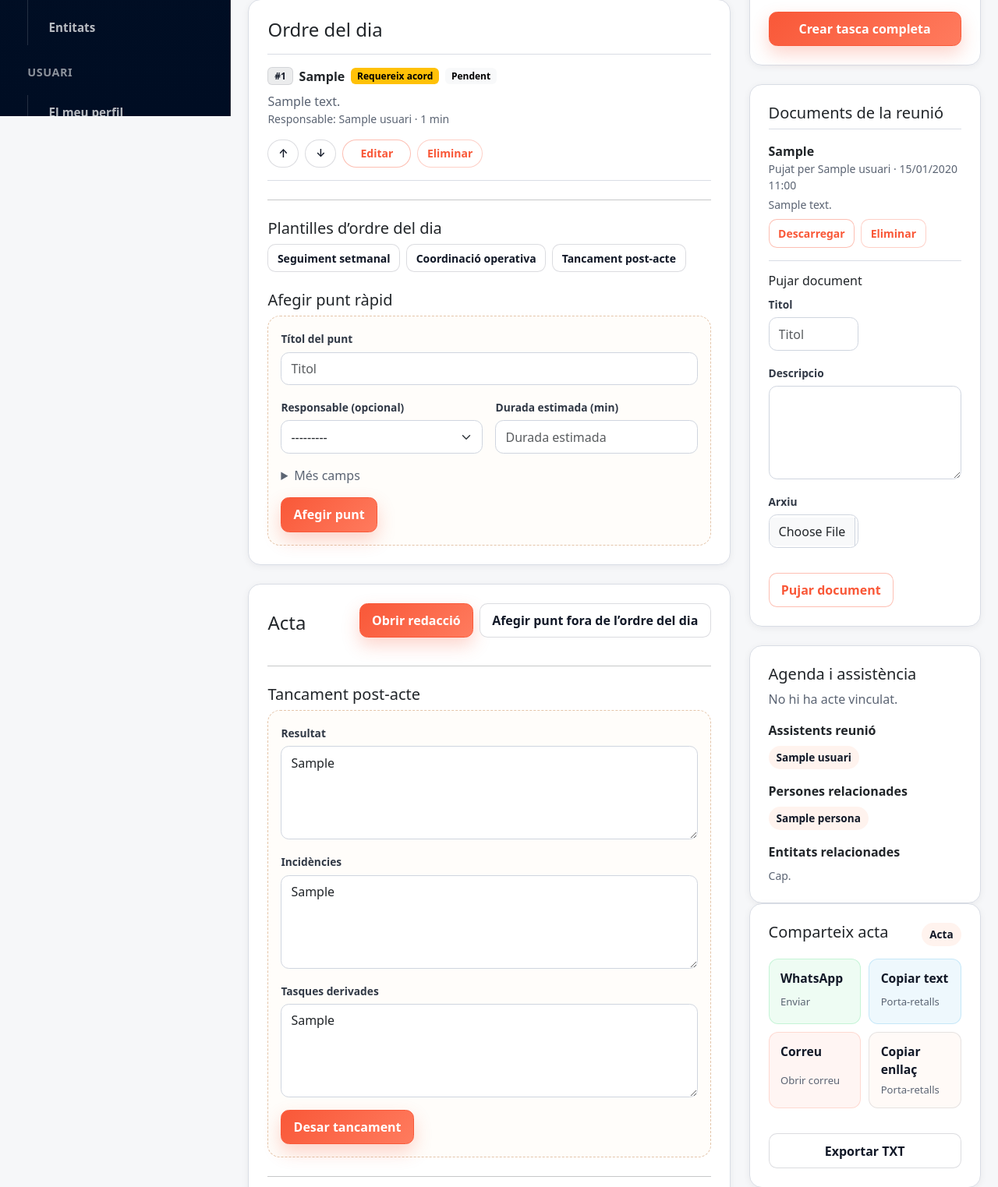
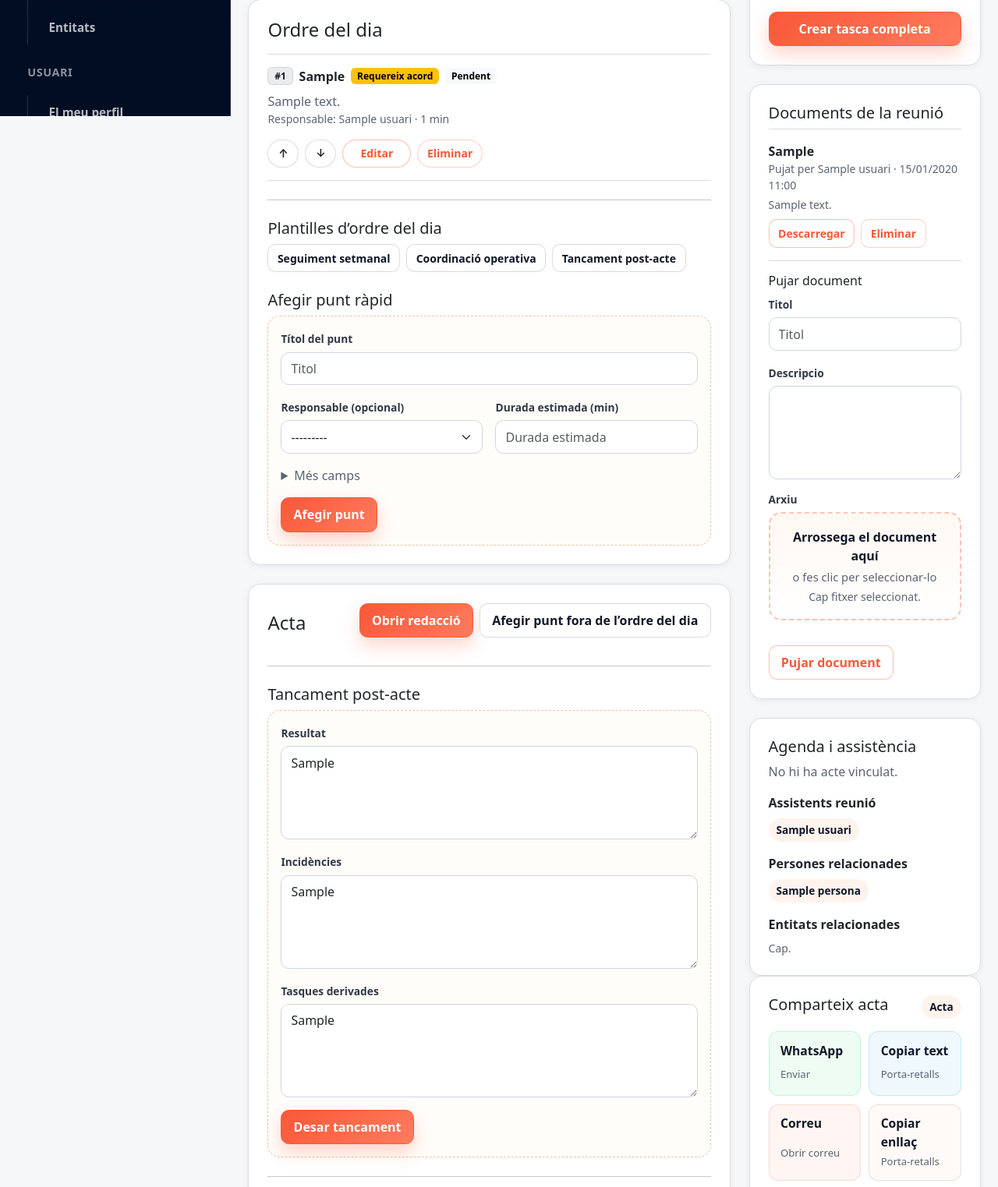
Before and after one commit to aitorivera11/crm-esquerrasantfeliu, a Django app: page /reunions/1/ in a window 1280 px wide. Shown: the part 651-2174 px from the top of the page at 78% size. Run offline with Django 5.2, Linux system fonts and the light colour scheme; a user stored in the database is signed in; data comes from the database, SQL or seed files in the repository; tables that the repository leaves empty hold one stand-in row (values such as "Sample post"); data that the repository does not hold is empty; some libraries are stand-ins or nearby versions.

Commit message:
Fix document upload validation and add drag-and-drop UI

```diff
--- a/reunions/views.py
+++ b/reunions/views.py
@@ -488,10 +488,13 @@ class ReunioQuickTaskCreateView(TascaWritePermissionMixin, ReunionsBaseMixin, Te
 class ReunioDocumentCreateView(ReunioWritePermissionMixin, ReunionsBaseMixin, TemplateView):
     def post(self, request, *args, **kwargs):
         reunio = get_object_or_404(Reunio, pk=kwargs['pk'])
-        form = DocumentAdjuntForm(request.POST, request.FILES)
+        form = DocumentAdjuntForm(
+            request.POST,
+            request.FILES,
+            instance=DocumentAdjunt(reunio=reunio, pujat_per=request.user),
+        )
         if form.is_valid():
             document = form.save(commit=False)
-            document.reunio = reunio
             document.pujat_per = request.user
             document.save()
             messages.success(request, 'Document de reunió pujat correctament.')
@@ -751,10 +754,13 @@ class TascaDetailView(ReunionsBaseMixin, DetailView):
 class TascaDocumentCreateView(TascaWritePermissionMixin, ReunionsBaseMixin, TemplateView):
     def post(self, request, *args, **kwargs):
         tasca = get_object_or_404(Tasca, pk=kwargs['pk'])
-        form = DocumentAdjuntForm(request.POST, request.FILES)
+        form = DocumentAdjuntForm(
+            request.POST,
+            request.FILES,
+            instance=DocumentAdjunt(tasca=tasca, pujat_per=request.user),
+        )
         if form.is_valid():
             document = form.save(commit=False)
-            document.tasca = tasca
             document.pujat_per = request.user
             document.save()
             messages.success(request, 'Document de tasca pujat correctament.')
--- a/static/css/app.css
+++ b/static/css/app.css
@@ -302,6 +302,36 @@ textarea.form-control { min-height: 120px; }
     border-radius: 1rem;
     padding: 1rem;
     background: #fffdfa;
+}
+.file-upload-form .form-control[type="file"] {
+    position: absolute;
+    inset: 0;
+    width: 100%;
+    height: 100%;
+    opacity: 0;
+    cursor: pointer;
+}
+.file-dropzone {
+    position: relative;
+    border: 2px dashed rgba(249, 88, 56, .35);
+    border-radius: 1rem;
+    background: linear-gradient(180deg, #fff8f3 0%, #ffffff 100%);
+    transition: border-color .2s ease, background-color .2s ease, transform .2s ease;
+}
+.file-dropzone__content {
+    min-height: 122px;
+    padding: 1.1rem 1rem;
+    display: grid;
+    gap: .25rem;
+    text-align: center;
+    align-items: center;
+}
+.file-dropzone__content strong { color: var(--deep); }
+.file-dropzone__content span { color: var(--muted); font-size: .92rem; }
+.file-dropzone.is-dragover {
+    border-color: var(--accent);
+    background: #fff2ea;
+    transform: translateY(-1px);
 }
 .meeting-item-actions .btn {
     min-width: 5.5rem;
--- a/static/js/app.js
+++ b/static/js/app.js
@@ -231,6 +231,42 @@ document.addEventListener('DOMContentLoaded', () => {
     });
   });
 
+  document.querySelectorAll('[data-file-dropzone]').forEach((dropzone) => {
+    const input = dropzone.querySelector('input[type="file"]');
+    const fileName = dropzone.querySelector('[data-file-dropzone-name]');
+    if (!input) return;
+
+    const updateFileName = () => {
+      if (!fileName) return;
+      const selected = input.files?.[0];
+      fileName.textContent = selected ? selected.name : 'Cap fitxer seleccionat.';
+    };
+
+    ['dragenter', 'dragover'].forEach((eventName) => {
+      dropzone.addEventListener(eventName, (event) => {
+        event.preventDefault();
+        dropzone.classList.add('is-dragover');
+      });
+    });
+
+    ['dragleave', 'dragend', 'drop'].forEach((eventName) => {
+      dropzone.addEventListener(eventName, () => {
+        dropzone.classList.remove('is-dragover');
+      });
+    });
+
+    dropzone.addEventListener('drop', (event) => {
+      event.preventDefault();
+      const files = event.dataTransfer?.files;
+      if (!files || files.length === 0) return;
+      input.files = files;
+      input.dispatchEvent(new Event('change', { bubbles: true }));
+    });
+
+    input.addEventListener('change', updateFileName);
+    updateFileName();
+  });
+
   const getCsrfToken = () => {
     const value = `; ${document.cookie}`;
     const parts = value.split('; csrftoken=');
--- a/templates/reunions/reunio_detail.html
+++ b/templates/reunions/reunio_detail.html
@@ -189,9 +189,33 @@
                 {% endfor %}
             </div>
             <h4 class="h6">Pujar document</h4>
-            <form method="post" action="{% url 'reunions:reunio_document_create' reunio.pk %}" enctype="multipart/form-data">
+            <form method="post" action="{% url 'reunions:reunio_document_create' reunio.pk %}" enctype="multipart/form-data" class="file-upload-form">
                 {% csrf_token %}
-                {% include 'components/form_fields.html' with form=document_form %}
+                <div class="mb-3">
+                    <label class="form-label" for="{{ document_form.titol.id_for_label }}">{{ document_form.titol.label }}</label>
+                    {{ document_form.titol }}
+                    {% for error in document_form.titol.errors %}<div class="invalid-feedback d-block">{{ error }}</div>{% endfor %}
+                </div>
+                <div class="mb-3">
+                    <label class="form-label" for="{{ document_form.descripcio.id_for_label }}">{{ document_form.descripcio.label }}</label>
+                    {{ document_form.descripcio }}
+                    {% for error in document_form.descripcio.errors %}<div class="invalid-feedback d-block">{{ error }}</div>{% endfor %}
+                </div>
+                <div class="mb-3">
+                    <label class="form-label d-block">{{ document_form.arxiu.label }}</label>
+                    <div class="file-dropzone" data-file-dropzone>
+                        {{ document_form.arxiu }}
+                        <div class="file-dropzone__content">
+                            <strong>Arrossega el document aquí</strong>
+                            <span>o fes clic per seleccionar-lo</span>
+                            <small class="text-muted" data-file-dropzone-name>Cap fitxer seleccionat.</small>
+                        </div>
+                    </div>
+                    {% for error in document_form.arxiu.errors %}<div class="invalid-feedback d-block">{{ error }}</div>{% endfor %}
+                </div>
+                {% for error in document_form.non_field_errors %}
+                    <div class="alert alert-danger">{{ error }}</div>
+                {% endfor %}
                 <button class="btn btn-outline-primary mt-3">Pujar document</button>
             </form>
         </section>
```
Also changed, not shown: templates/reunions/tasca_detail.html (+26 -2 lines).
